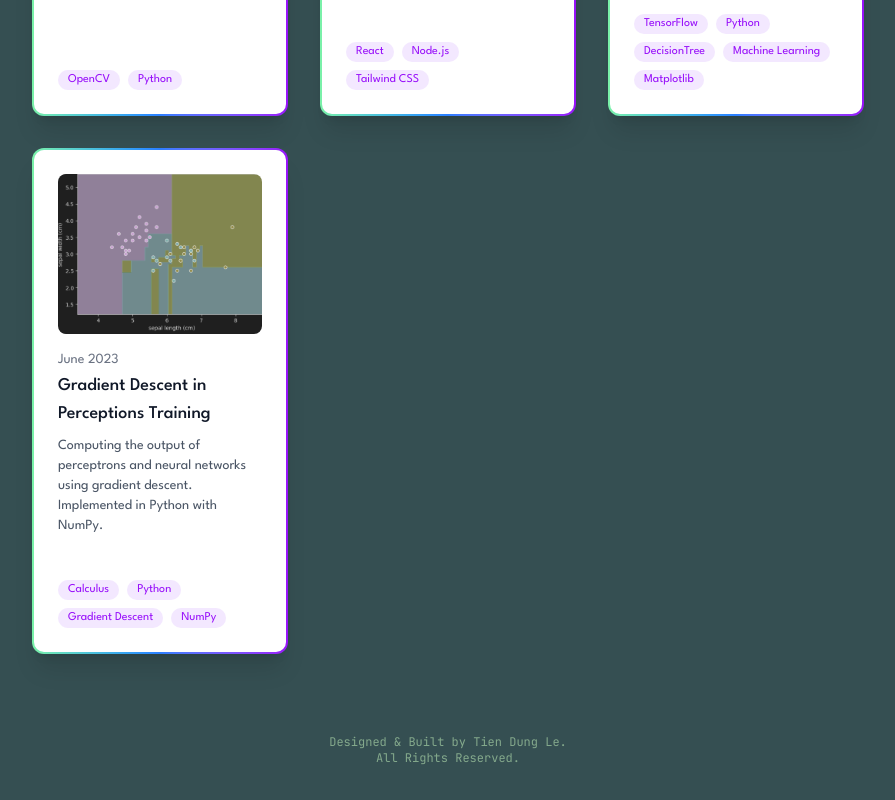
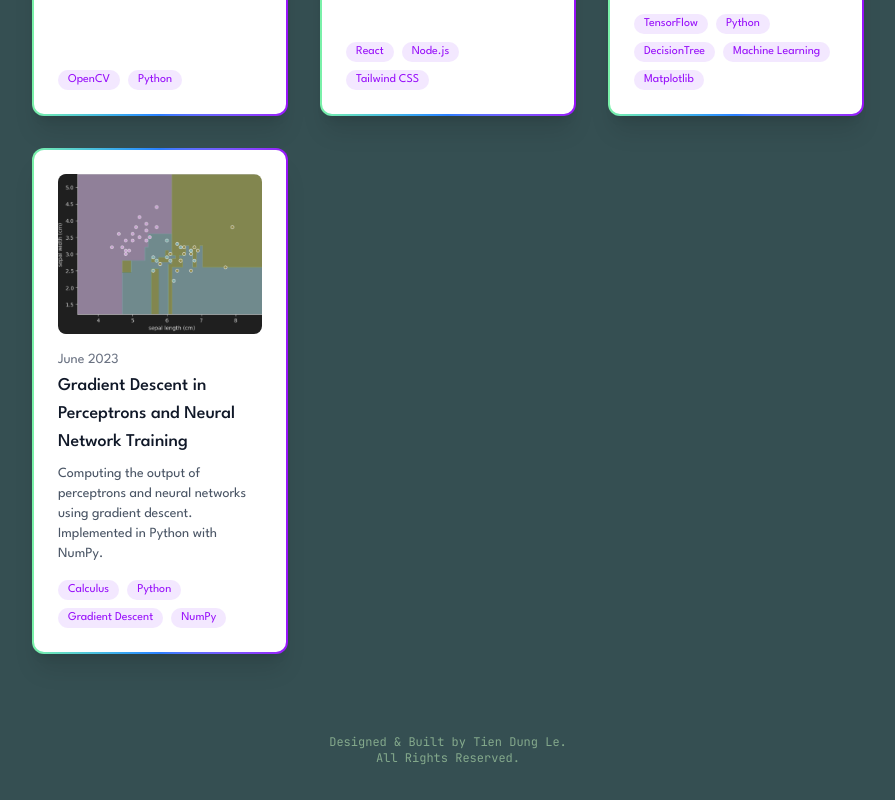
Before and after one commit to tienthedev/v3.tienl.dev, a Next.js app: page / in a window 1280 px wide. Shown: the part 1882-2682 px from the top of the page, without its empty margins (192-1087 px from the left). Built offline with nearby package versions, Linux system fonts and the light colour scheme.

Commit message:
modified

```diff
--- a/src/components/Projects/Projects.tsx
+++ b/src/components/Projects/Projects.tsx
@@ -34,7 +34,7 @@ const projects: Project[] = [
         description: "Build, train, and evaluate a Decision Tree classifier with the Iris dataset. Visualize decision boundaries and make predictions on new data.",
     },
     {
-        title: "Gradient Descent in Perceptions Training",
+        title: "Gradient Descent in Perceptrons and Neural Network Training",
         date: "June 2023",
         tags: ["Calculus", "Python", "Gradient Descent", "NumPy"],
         img: "/assets/irismlmodel.png",
```
